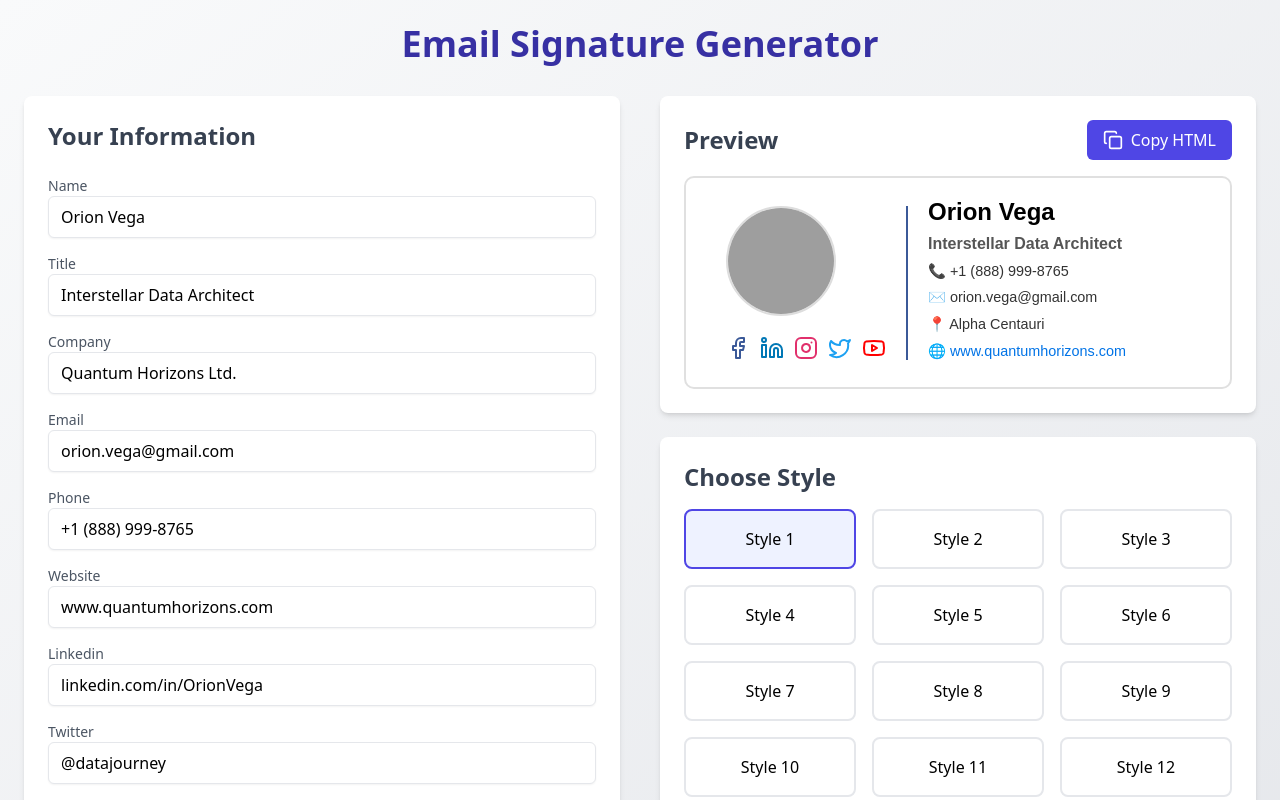
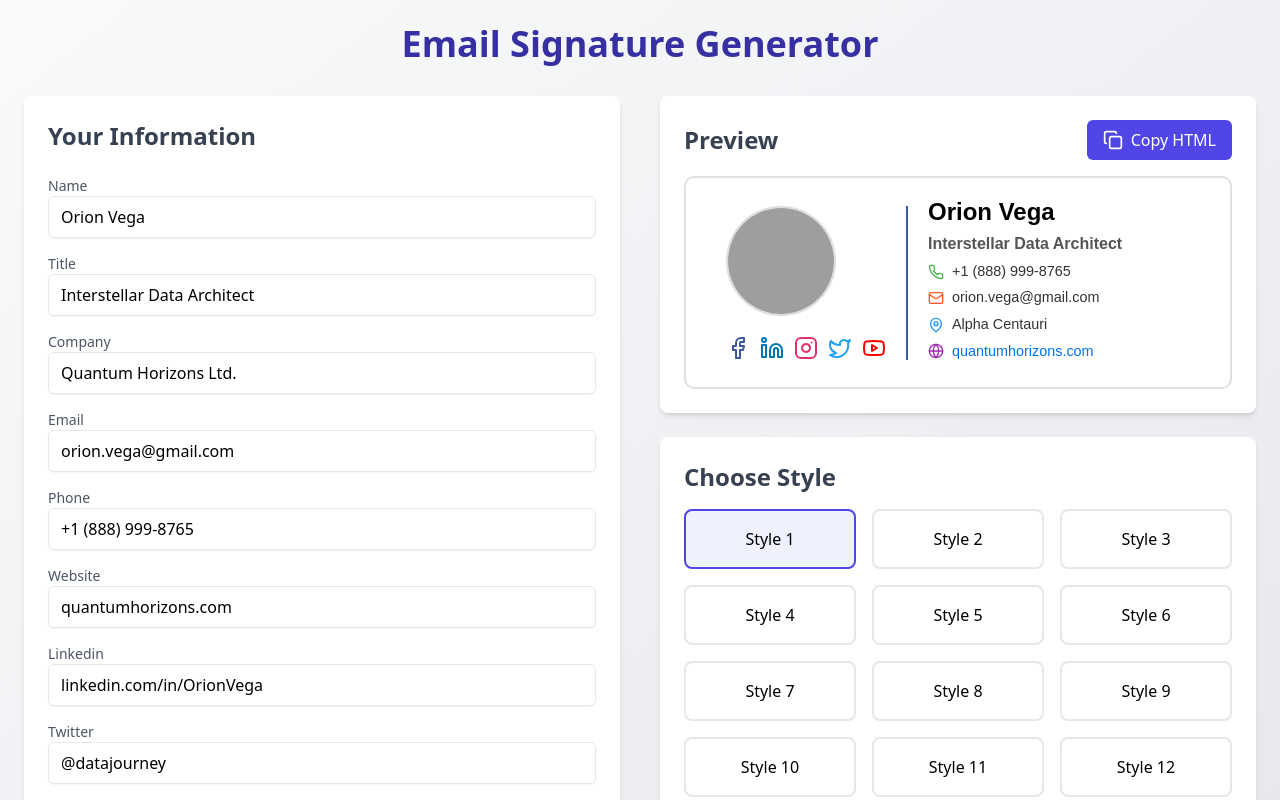
Before and after one commit to reactur/email-signature-generator, a React (Vite) app: page / in a window 1280 px wide. Shown: the top 800 px of the page. Built offline with nearby package versions, Linux system fonts and the light colour scheme; grey boxes are pictures that could not be loaded.

Commit message:
minor fix

```diff
--- a/src/App.tsx
+++ b/src/App.tsx
@@ -25,7 +25,7 @@ const App: React.FC = () => {
     company: "Quantum Horizons Ltd.",
     email: "orion.vega@gmail.com",
     phone: "+1 (888) 999-8765",
-    website: "www.quantumhorizons.com",
+    website: "quantumhorizons.com",
     linkedin: "linkedin.com/in/OrionVega",
     twitter: "@datajourney",
     location: "Alpha Centauri",
--- a/src/components/SignatureTwelve.tsx
+++ b/src/components/SignatureTwelve.tsx
@@ -1,5 +1,15 @@
 import React from "react";
-import { Facebook, Linkedin, Instagram, Twitter, Youtube } from "lucide-react";
+import {
+  Facebook,
+  Linkedin,
+  Instagram,
+  Twitter,
+  Youtube,
+  Mail,
+  Phone,
+  Globe,
+  MapPin,
+} from "lucide-react";
 
 interface SignatureProps {
   name: string;
@@ -136,36 +146,51 @@ const SignatureTwelve: React.FC<SignatureProps> = (props) => {
             margin: "5px 0",
             color: "#333",
             fontSize: "0.9rem",
+            display: "flex",
+            alignItems: "center",
+            gap: "0.5rem",
           }}
         >
-          📞 {props.phone}
+          <Phone size={16} color="#4CAF50" />
+          {props.phone}
         </p>
         <p
           style={{
             margin: "5px 0",
             color: "#333",
             fontSize: "0.9rem",
+            display: "flex",
+            alignItems: "center",
+            gap: "0.5rem",
           }}
         >
-          ✉️ {props.email}
+          <Mail size={16} color="#FF5722" />
+          {props.email}
         </p>
         <p
           style={{
             margin: "5px 0",
             color: "#333",
             fontSize: "0.9rem",
+            display: "flex",
+            alignItems: "center",
+            gap: "0.5rem",
           }}
         >
-          📍 {props.location}
+          <MapPin size={16} color="#2196F3" />
+          {props.location}
         </p>
         <p
           style={{
             margin: "5px 0",
             color: "#333",
             fontSize: "0.9rem",
+            display: "flex",
+            alignItems: "center",
+            gap: "0.5rem",
           }}
         >
-          🌐{" "}
+          <Globe size={16} color="#9C27B0" />
           <a
             href={props.website}
             target="_blank"
```
